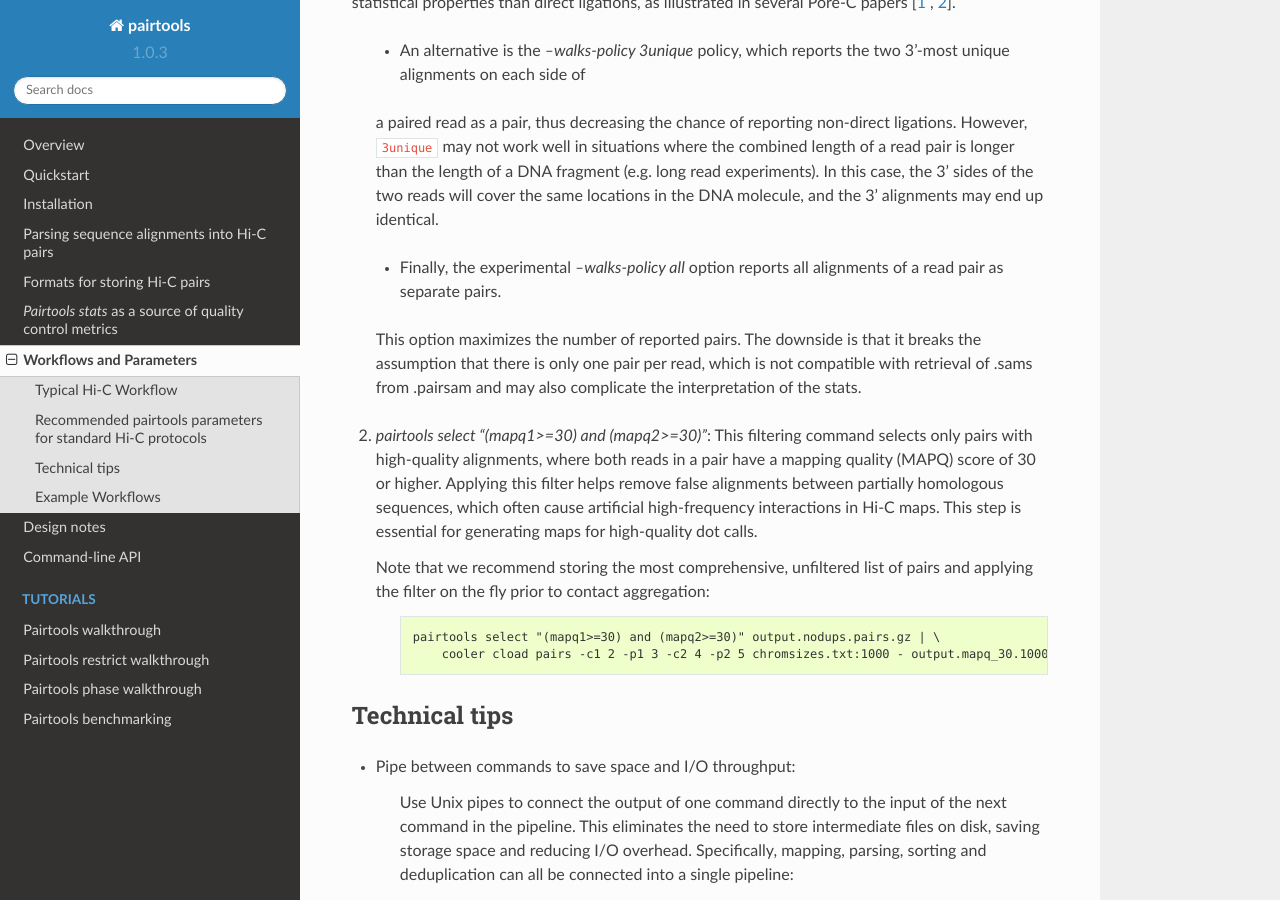
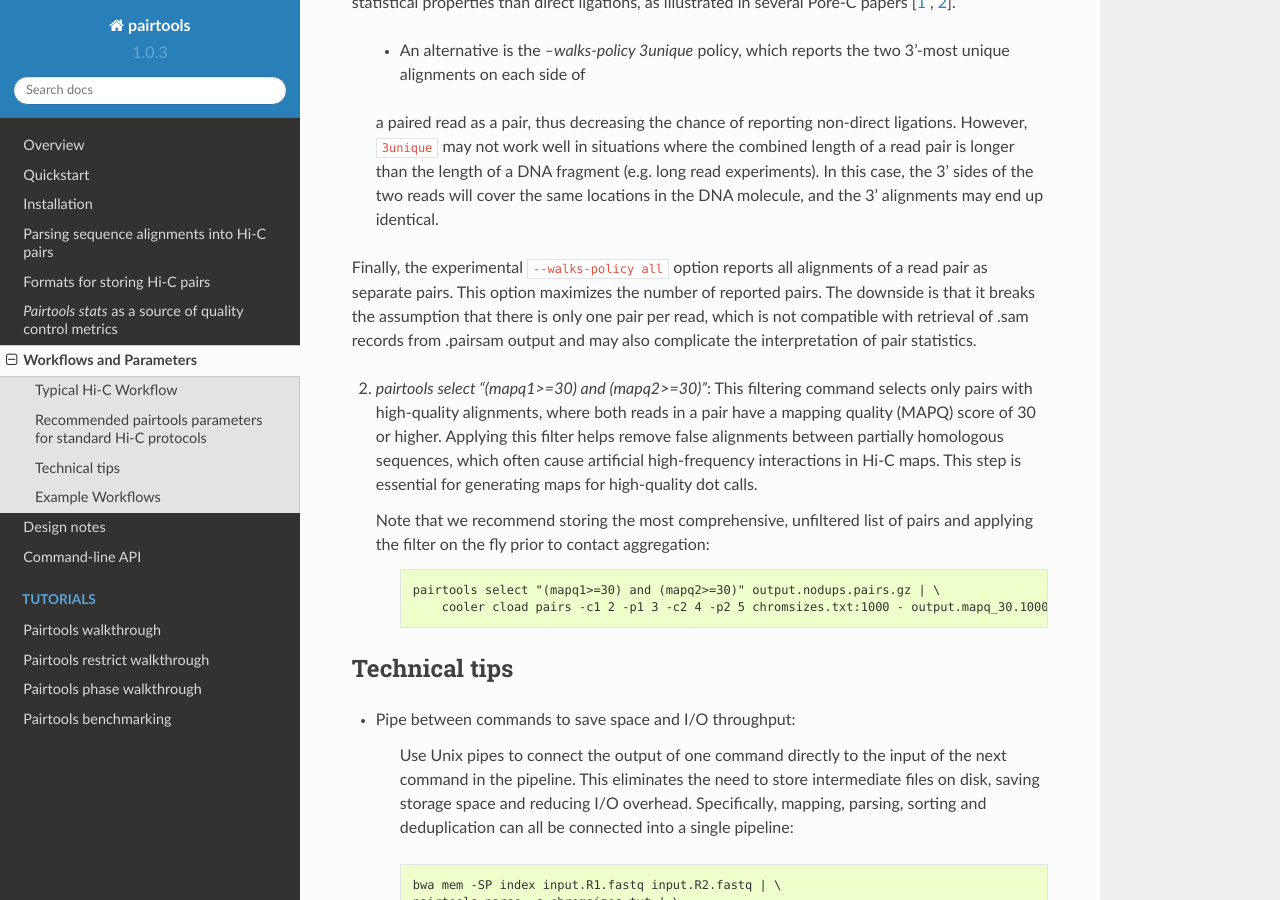
Before and after one commit to open2c/pairtools, a Sphinx documentation site: the page built from doc/protocols_pipelines.rst, in a window 1280 px wide and 900 px high, scrolled down 1520 px. Built offline with Sphinx 7.4.7 and the Read the Docs theme 2.0.0, drawn with Linux system fonts in a browser that asks for light colours; pages that are not in the unit, such as notebooks, are missing from menus.

Commit message:
Update doc/protocols_pipelines.rst
Co-authored-by: Nezar Abdennur <nabdennur@gmail.com>

```diff
--- a/doc/protocols_pipelines.rst
+++ b/doc/protocols_pipelines.rst
@@ -69,9 +69,7 @@ This option increases the number of reported pairs compared to the most conserva
     However, ``3unique`` may not work well in situations where the combined length of a read pair is longer than the length of a DNA fragment (e.g. long read experiments).
     In this case, the 3' sides of the two reads will cover the same locations in the DNA molecule, and the 3' alignments may end up identical.
 
-    - Finally, the experimental `--walks-policy all` option reports all alignments of a read pair as separate pairs.
-    This option maximizes the number of reported pairs. The downside is that it breaks the assumption that there is only one pair per read,
-    which is not compatible with retrieval of .sams from .pairsam and may also complicate the interpretation of the stats.
+Finally, the experimental ``--walks-policy all`` option reports all alignments of a read pair as separate pairs. This option maximizes the number of reported pairs. The downside is that it breaks the assumption that there is only one pair per read,  which is not compatible with retrieval of .sam records from .pairsam output and may also complicate the interpretation of pair statistics.
 
 2. `pairtools select "(mapq1>=30) and (mapq2>=30)"`: This filtering command selects only pairs with high-quality alignments,
    where both reads in a pair have a mapping quality (MAPQ) score of 30 or higher.
```
